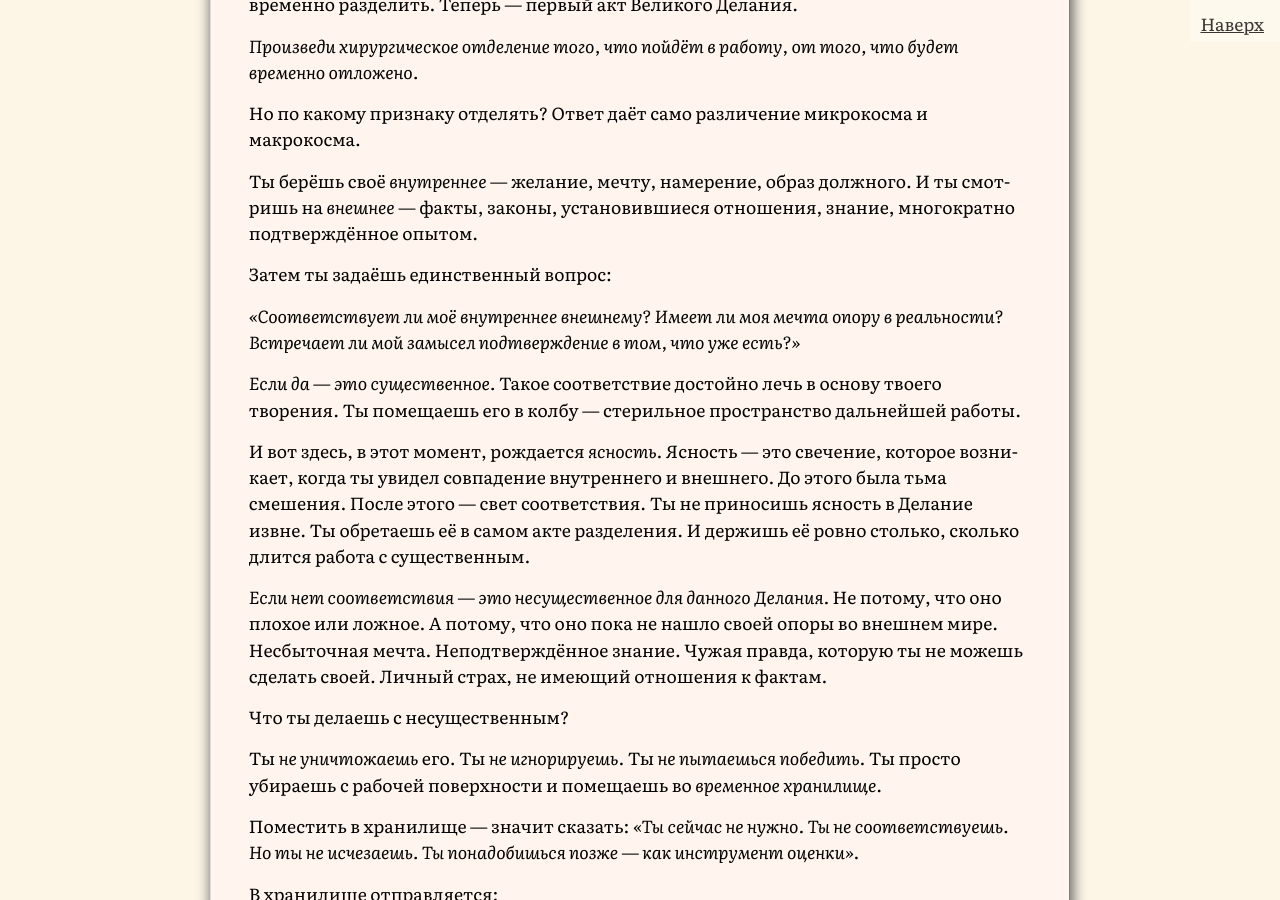
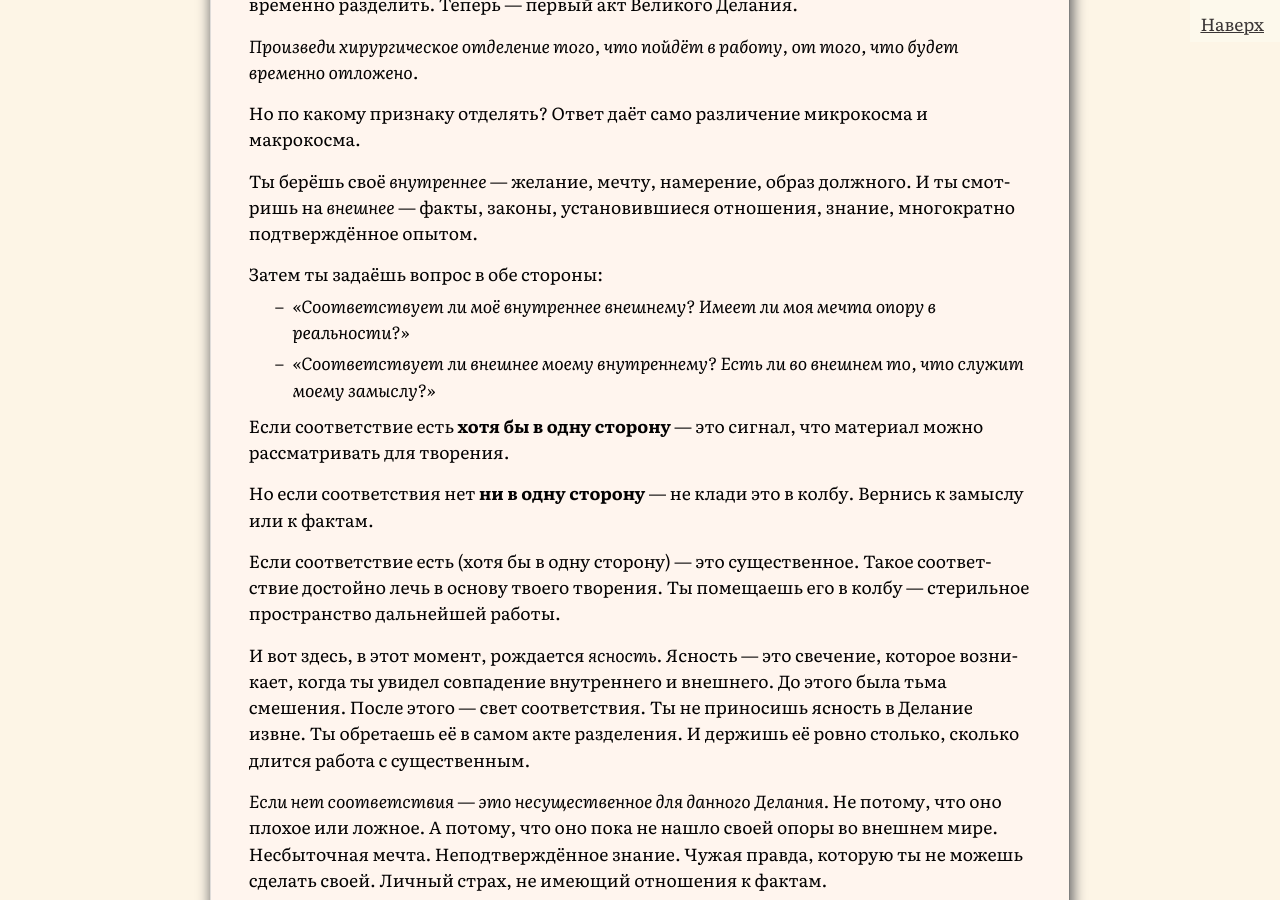
Before and after one commit to SergSi/land-use-art, a Jekyll site: the page built from _posts/2026-02-23-alhimia.md, in a window 1280 px wide and 900 px high, scrolled down 6895 px. Built offline with Jekyll 4.4.1, drawn with Linux system fonts in a browser that asks for light colours; some web fonts are replaced.

Commit message:
Update 2026-02-23-alhimia.md

```diff
--- a/_posts/2026-02-23-alhimia.md
+++ b/_posts/2026-02-23-alhimia.md
@@ -121,11 +121,16 @@ class: analitika
 
 Ты берёшь своё *внутреннее* — желание, мечту, намерение, образ должного. И ты смотришь на *внешнее* — факты, законы, установившиеся отношения, знание, многократно подтверждённое опытом.
 
-Затем ты задаёшь единственный вопрос:
+Затем ты задаёшь вопрос в обе стороны:
 
-*«Соответствует ли моё внутреннее внешнему? Имеет ли моя мечта опору в реальности? Встречает ли мой замысел подтверждение в том, что уже есть?»*
+- *«Соответствует ли моё внутреннее внешнему? Имеет ли моя мечта опору в реальности?»*
+- *«Соответствует ли внешнее моему внутреннему? Есть ли во внешнем то, что служит моему замыслу?»*
 
-*Если да — это существенное.* Такое соответствие достойно лечь в основу твоего творения. Ты помещаешь его в колбу — стерильное пространство дальнейшей работы.
+Если соответствие есть **хотя бы в одну сторону** — это сигнал, что материал можно рассматривать для творения.
+
+Но если соответствия нет **ни в одну сторону** — не клади это в колбу. Вернись к замыслу или к фактам.
+
+Если соответствие есть (хотя бы в одну сторону) — это существенное. Такое соответствие достойно лечь в основу твоего творения. Ты помещаешь его в колбу — стерильное пространство дальнейшей работы.
 
 И вот здесь, в этот момент, рождается *ясность*. Ясность — это свечение, которое возникает, когда ты увидел совпадение внутреннего и внешнего. До этого была тьма смешения. После этого — свет соответствия. Ты не приносишь ясность в Делание извне. Ты обретаешь её в самом акте разделения. И держишь её ровно столько, сколько длится работа с существенным.
 
```
